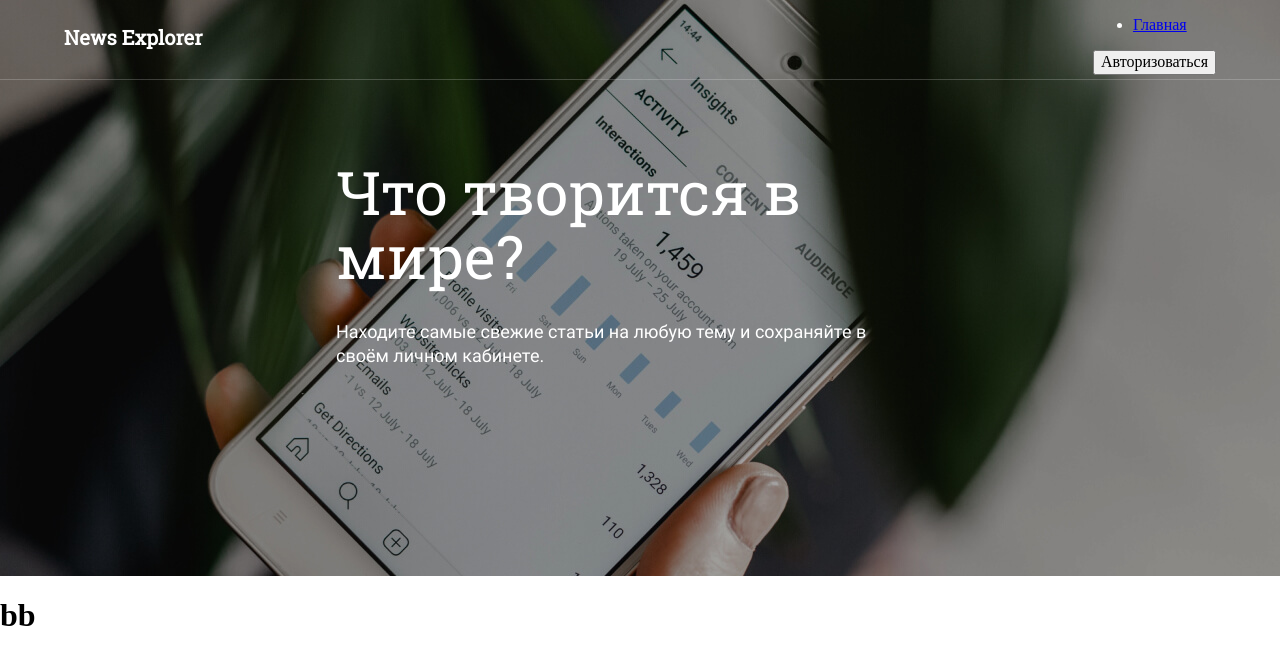
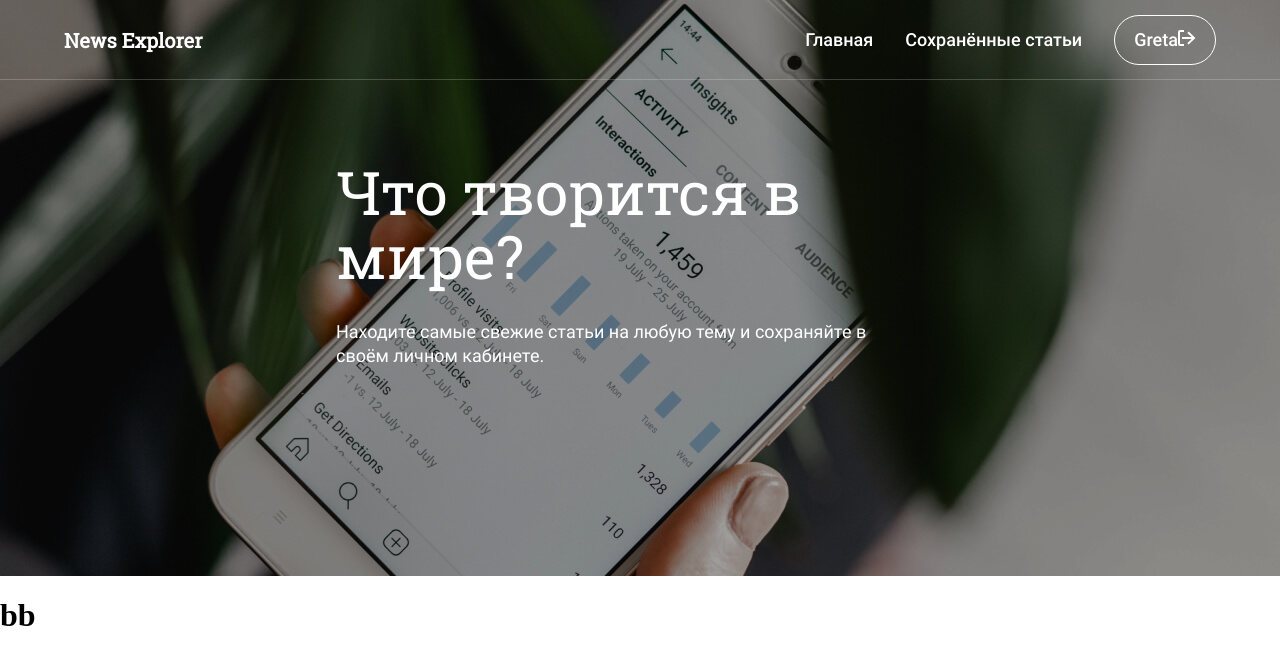
Before and after one commit to dianadomino24/news-explorer-frontend, a React (Create React App) app: page / in a window 1280 px wide. Shown: the top 664 px of the page. Built offline with nearby package versions, Linux system fonts and the light colour scheme.

Commit message:
header fix

```diff
--- a/src/components/App/App.js
+++ b/src/components/App/App.js
@@ -16,8 +16,8 @@
   const [currentUser, setCurrentUser] = useState({ name: '', _id: null });
   const [openedPopup, setOpenedPopup] = useState('');
   // eslint-disable-next-line no-unused-vars
-  const [theme, setTheme] = useState('transparent');
-  const [isLoggedIn, setLoggedIn] = useState(false);
+  const [theme, setTheme] = useState('dark');
+  const [isLoggedIn, setLoggedIn] = useState(true);
   // eslint-disable-next-line no-unused-vars
   const [isMenuOpened, setIsMenuOpened] = useState(false);
   const history = useHistory();
--- a/src/components/Button/Button.css
+++ b/src/components/Button/Button.css
@@ -1,6 +1,6 @@
 .button {
-  border: 0;
   cursor: pointer;
   transition: all 0.3s ease-in-out;
   outline: none;
+
 }
--- a/src/components/Button/Button.js
+++ b/src/components/Button/Button.js
@@ -7,9 +7,11 @@
   disabled = false,
   forwardedRef,
   children,
+  buttonClasses,
 }) {
   return (
     <button
+      className={`button ${buttonClasses}`}
       ref={forwardedRef}
       onClick={onClick}
       onMouseEnter={onMouseEnter}
--- a/src/components/Container/Container.css
+++ b/src/components/Container/Container.css
@@ -3,6 +3,7 @@
   box-sizing: border-box;
   margin: 0 auto;
   padding: 0;
+  height: 100%;
 }
 
 @media all and (max-width: 768px) {
--- a/src/components/Header/Header.css
+++ b/src/components/Header/Header.css
@@ -13,13 +13,13 @@
 
 .header_theme_dark {
   color: #fff;
-  box-shadow: inset 0px -1px 0px rgba(255, 255, 255, 0.2);
+  box-shadow: inset 0 -1px 0 rgba(255, 255, 255, 0.2);
 }
 
 .header_theme_light {
   color: #1A1B22;
   background-color: #fff;
-  box-shadow: inset 0px -1px 0px #D1D2D6;
+  box-shadow: inset 0 -1px 0 #D1D2D6;
 }
 
 .header__container {
--- a/src/components/Header/Header.js
+++ b/src/components/Header/Header.js
@@ -10,9 +10,10 @@
     theme, openedPopup, isMenuOpened, scrollToTop,
   } = props;
 
+  console.log(theme);
   return (
     <header
-      className={`header header_theme_dark header_theme_${theme} ${
+      className={`header header_theme_${theme} ${
         isMenuOpened ? '' : 'header_transparent'
       }`}
     >
--- a/src/components/Navigation/Navigation.css
+++ b/src/components/Navigation/Navigation.css
@@ -1,16 +1,17 @@
 .navigation {
   height: 100%;
+  display: flex;
   flex-direction: row;
   justify-content: space-between;
   align-items: stretch;
   /*width: auto;*/
-  padding: 0;
-  margin: 0;
+  /*padding: 0;*/
+  /*margin: 0;*/
   /*transform: none;*/
   opacity: 1;
 }
 .navigation_theme_dark {
-  background-color: #1A1B22;
+  /*background-color: #1A1B22;*/
   color: #fff;
   border-color: #fff;
 }
@@ -19,6 +20,65 @@
   color: #1A1B22;
   border-color: #D1D2D6;
 }
+
+.navigation_visible {
+  /*transform: none;*/
+  opacity: 1;
+}
+.navigation__list {
+  padding: 0;
+  margin: 0;
+  list-style: none;
+  align-items: center;
+  display: flex;
+  flex-direction: row;
+}
+
+.navigation__item {
+  font-family: 'Roboto', 'Arial', 'Helvetica', sans-serif;
+  font-size: 18px;
+  line-height: 1.33;
+  font-weight: 500;
+  display: flex;
+
+  margin-right: 32px;
+}
+
+.navigation__link {
+  text-decoration: none;
+  color: inherit;
+}
+
+.navigation__link:hover {
+  cursor: pointer;
+}
+
+.navigation__button {
+  background-color: transparent;
+  color: inherit;
+  border: 1px solid;
+  padding: 12px 19px;
+  box-sizing: border-box;
+  border-radius: 100px;
+  font-family: 'Roboto', 'Arial', 'Helvetica', sans-serif;
+  font-size: 18px;
+  font-weight: 500;
+  line-height: 1.33;
+  max-width: 400px;
+  overflow: hidden;
+  align-self: center;
+}
+.navigation__button_theme_dark {
+  border-color: #fff;
+}
+.navigation__button_theme_light {
+  border-color: #D1D2D6;
+}
+
+.navigation__authorized-button-title {
+
+}
+
 @media all and (max-width: 768px) {
   .navigation {
     position: fixed;
@@ -33,8 +93,3 @@
     transition: all 0.3s ease-in-out;
     z-index: -1;
   }}
-
-.navigation_visible {
-  /*transform: none;*/
-  opacity: 1;
-}
--- a/src/components/Navigation/Navigation.js
+++ b/src/components/Navigation/Navigation.js
@@ -4,9 +4,12 @@
 import logoutIconDark from '../../images/logout-icon-dark.svg';
 import logoutIconLight from '../../images/logout-icon-light.svg';
 
-function Navigation(theme, isMenuOpened, isLoggedIn,
-  openPopup,
-  signOut, scrollToTop, toggleNavMenu) {
+function Navigation(props) {
+  const {
+    theme, isMenuOpened, isLoggedIn,
+    openPopup,
+    signOut, scrollToTop, toggleNavMenu,
+  } = props;
   const closeNavMenu = () => {
     toggleNavMenu(false);
     scrollToTop();
@@ -19,7 +22,6 @@
       openPopup('login');
     }
   };
-
   return (
     <nav
       className={`navigation navigation_theme_${theme} ${
@@ -52,7 +54,7 @@
         )}
       </ul>
       <Button
-        className={`button navigation__button navigation__button_theme_${theme}`}
+        buttonClasses={`navigation__button navigation__button_theme_${theme}`}
       onClick={handleNavButtonClick}>
         {isLoggedIn ? (
           <span className="navigation__authorized-button">
```
Also changed, not shown: 1 other file (tests, documents, lock files or other folders). Lines whose indentation alone changed are shown as unchanged.
